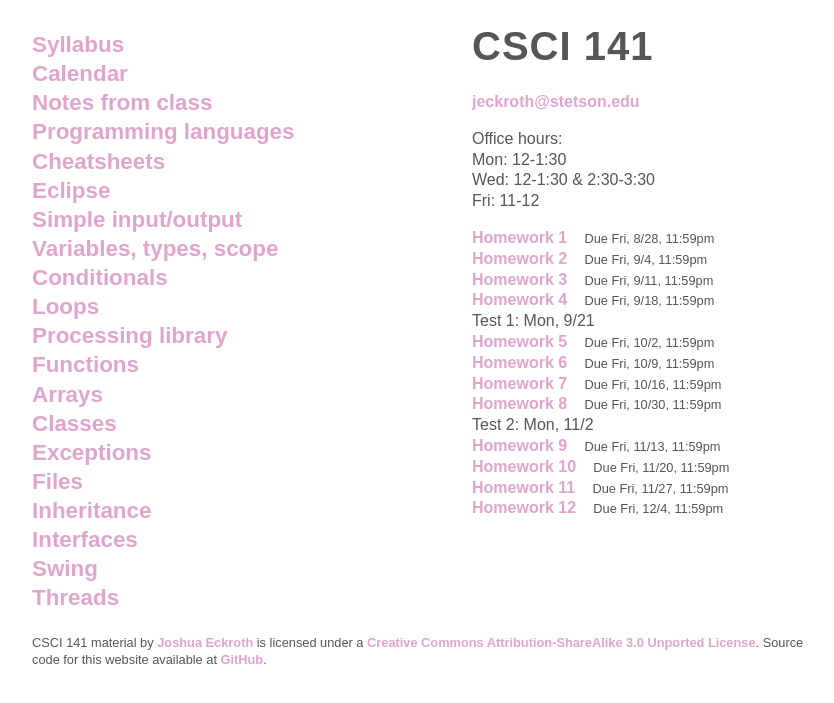
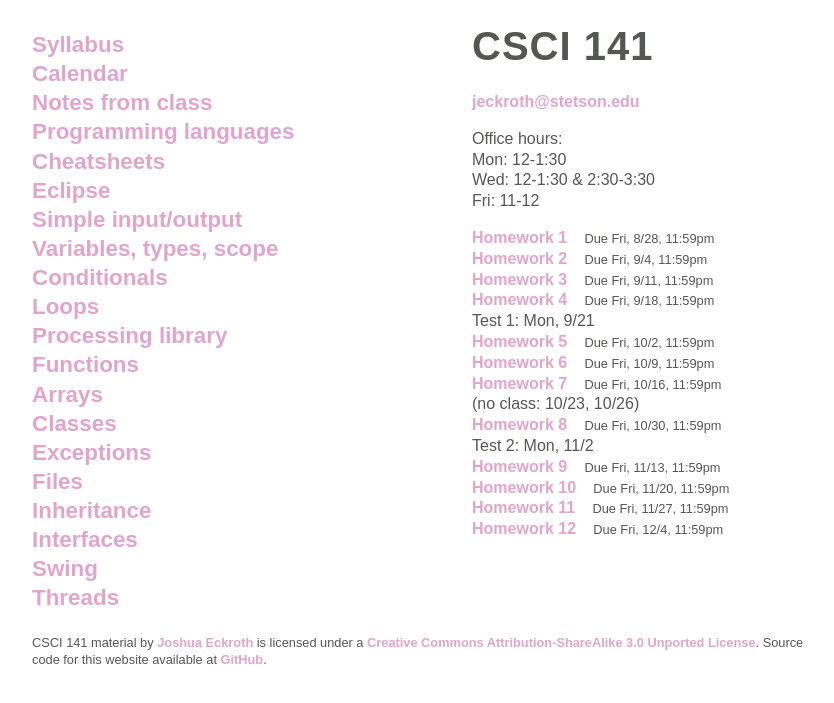
Before and after one commit to joshuaeckroth/csci141-website, a Jekyll site: the page built from index.html, in a window 1280 px wide. Shown: the top 703 px of the page, without its empty margins (208-1042 px from the left). Built offline with Jekyll 4.4.1, drawn with Linux system fonts in a browser that asks for light colours; Markdown is read by kramdown in place of the engine named in the settings.

Commit message:
Added statement about no-class days

```diff
--- a/index.html
+++ b/index.html
@@ -75,6 +75,8 @@ layout: home
       <span class="due">Due Fri, 10/16, 11:59pm</span>
     </li>
     <li>
+      (no class: 10/23, 10/26)
+    <li>
       <a href="homework/homework-8.html">Homework 8</a>
       <span class="due">Due Fri, 10/30, 11:59pm</span>
     </li>
```
